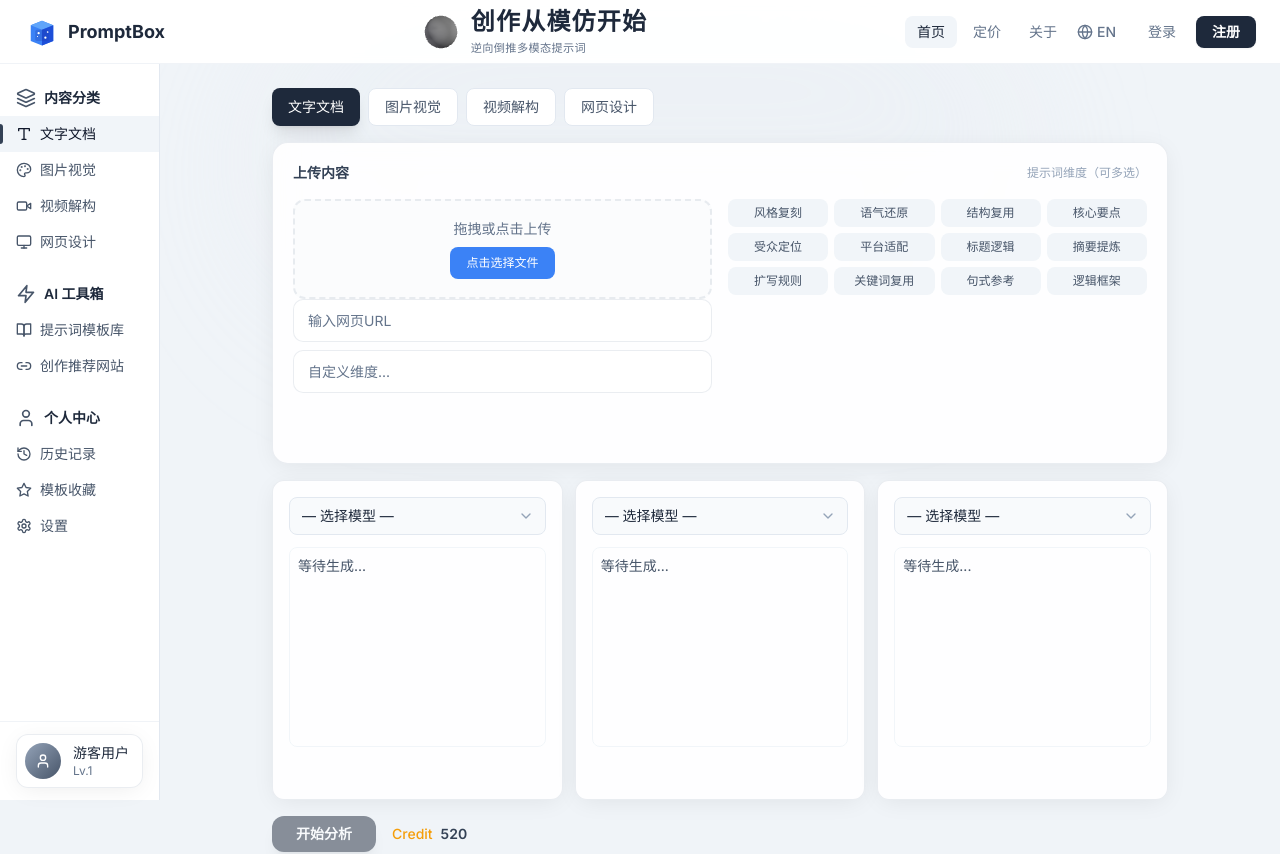
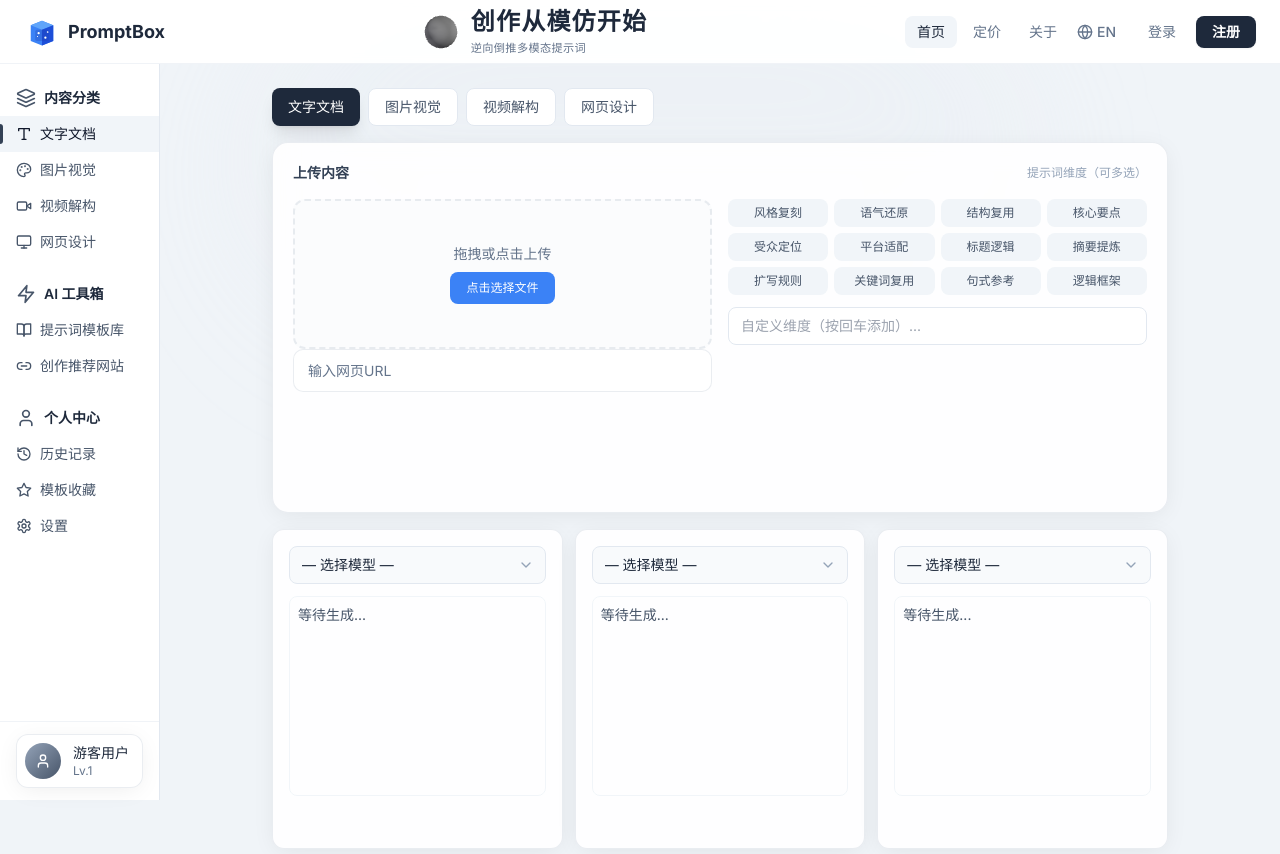
Before and after one commit to oxygen02/promptbox, a Next.js app: page / in a window 1280 px wide. Shown: the top 854 px of the page. Built offline with nearby package versions, Linux system fonts and the light colour scheme.

Commit message:
fix: Adjust custom dimension position and upload area height

```diff
--- a/src/app/page.tsx
+++ b/src/app/page.tsx
@@ -540,7 +540,7 @@ ${promptContent}
             {/* 左侧：上传区域 */}
             <div className="w-1/2">
               <div
-                className="upload-zone py-4 px-3 flex flex-col justify-center items-center border border-slate-200 rounded-lg bg-white hover:border-blue-400 hover:bg-blue-50 min-h-[100px] transition-all"
+                className="upload-zone py-4 px-3 flex flex-col justify-center items-center border border-slate-200 rounded-lg bg-white hover:border-blue-400 hover:bg-blue-50 min-h-[150px] transition-all"
                 onPaste={(e) => {
                   e.preventDefault();
                   const text = e.clipboardData.getData('text');
@@ -564,23 +564,8 @@ ${promptContent}
               </div>
               <input type="text" placeholder="输入网页URL" value={uploadUrl} onChange={(e) => setUploadUrl(e.target.value)} className="input-field w-full py-2 text-sm" />
 
-              {/* 自定义维度输入框 */}
-              <input
-                type="text"
-                placeholder="自定义维度..."
-                className="input-field w-full py-2 text-sm mt-2"
-                onKeyDown={(e) => {
-                  if (e.key === 'Enter' && e.currentTarget.value.trim()) {
-                    if (!selectedDimensions.includes(e.currentTarget.value.trim())) {
-                      setSelectedDimensions([...selectedDimensions, e.currentTarget.value.trim()]);
-                    }
-                    e.currentTarget.value = '';
-                  }
-                }}
-              />
-
               {/* 用空白占位使左侧高度与右侧维度区域对齐 */}
-              <div className="h-[50px]"></div>
+              <div className="h-[100px]"></div>
 
               <input
                 type="file"
@@ -633,6 +618,20 @@ ${promptContent}
                   </button>
                 ))}
               </div>
+              {/* 自定义维度输入框 - 在维度下方 */}
+              <input
+                type="text"
+                placeholder="自定义维度（按回车添加）..."
+                className="w-full px-3 py-2 text-sm border border-slate-200 rounded-lg mt-3 focus:border-blue-500 focus:ring-1 focus:ring-blue-500 outline-none"
+                onKeyDown={(e) => {
+                  if (e.key === 'Enter' && e.currentTarget.value.trim()) {
+                    if (!selectedDimensions.includes(e.currentTarget.value.trim())) {
+                      setSelectedDimensions([...selectedDimensions, e.currentTarget.value.trim()]);
+                    }
+                    e.currentTarget.value = '';
+                  }
+                }}
+              />
             </div>
           </div>
         </div>
```
